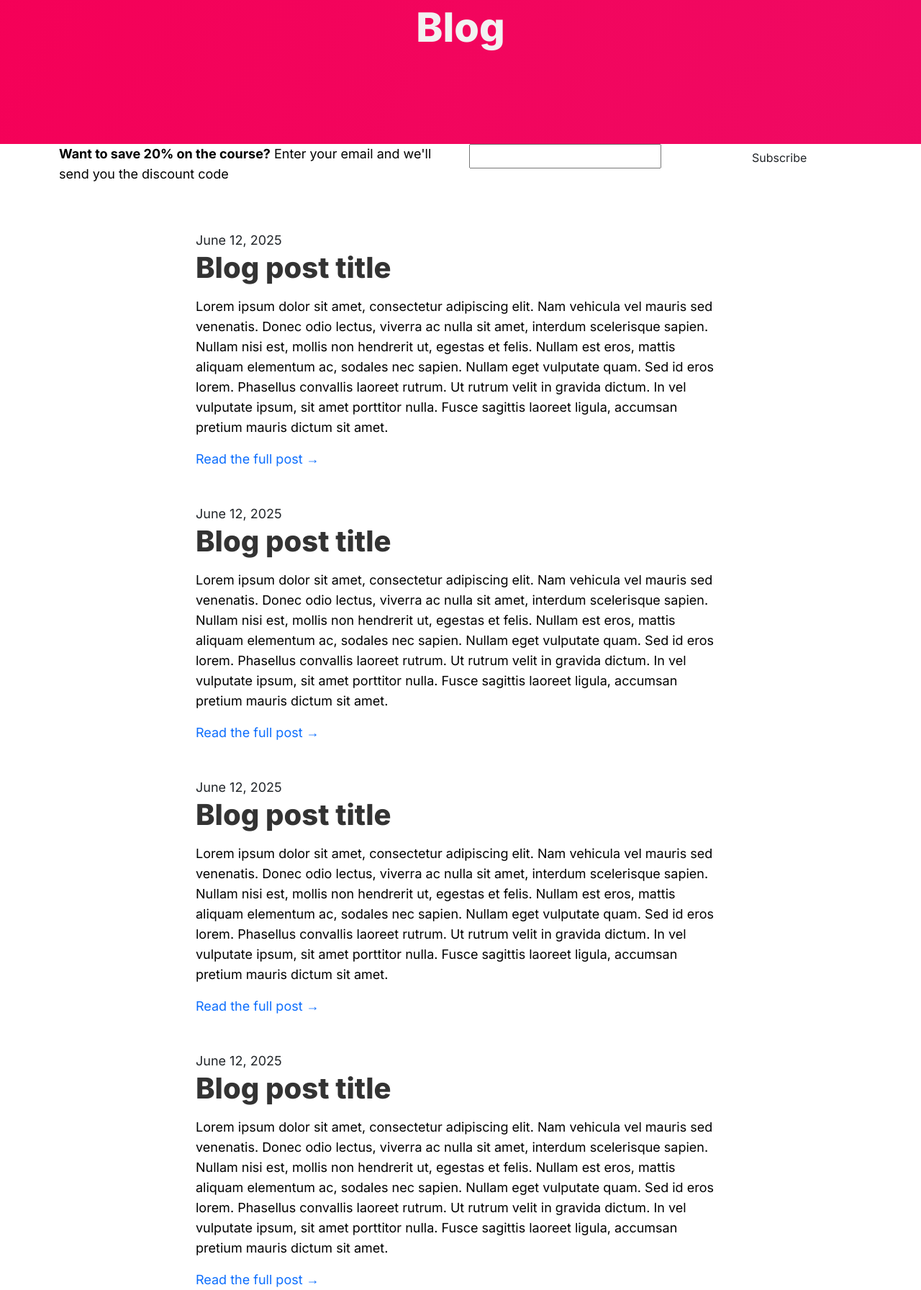
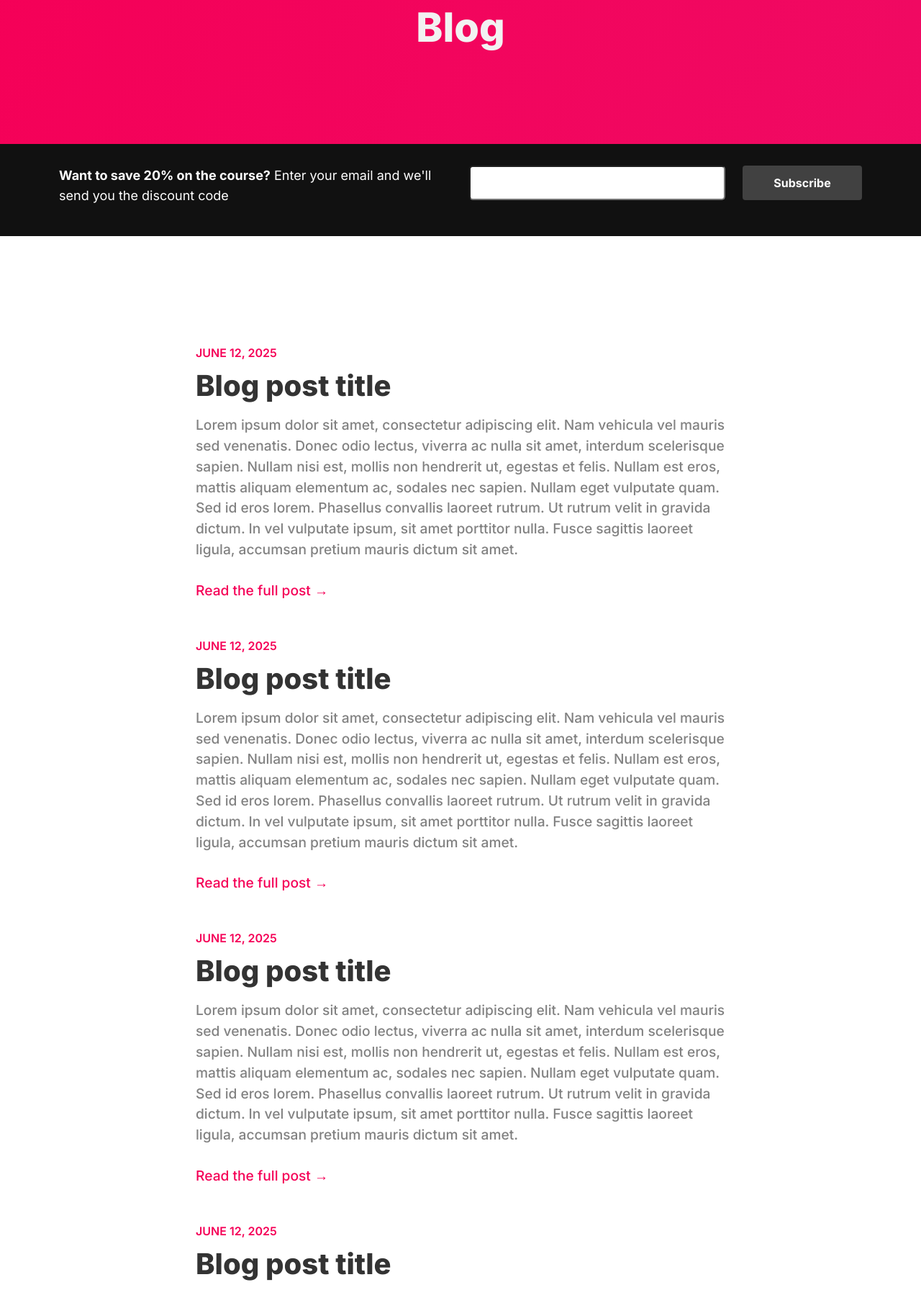
Before and after one commit to eriancari/wp-practice, a PHP site: page / in a window 1280 px wide. Shown: the part 159-1951 px from the top of the page at 72% size. Run offline with PHP 8.4, Linux system fonts and the light colour scheme; some web fonts are replaced.

Commit message:
style the subscribe bar

```diff
--- a/style.css
+++ b/style.css
@@ -5,6 +5,7 @@
     --color-green: #27ae60;
     --color-yellow: #ffda00;
     --color-red: #ef1f22;
+    --color-pink: #f50057;
     --color-dark: #333;
     --color-light: #f2f2f2;
     --transition-dur: 0.3s
@@ -35,7 +36,9 @@ a:hover {
     color: var(--color-green)
 }
 
-h1, h2, h3 {
+h1,
+h2,
+h3 {
     font-weight: 800;
 }
 
@@ -56,6 +59,58 @@ h3 {
     font-weight: 700;
 }
 
+h4 {
+    font-size: 1.2rem;
+    font-weight: 700;
+}
+
+/* Button Styles */
+.btn {
+    padding: 20px 30px;
+    display: inline-block;
+    border: none;
+    transition: var(--transition-dur);
+    margin-bottom: 20px;
+    font-weight: bold;
+}
+
+.btn:hover {
+    box-shadow: 5px 5px 20px rgba(0, 0, 0, 0.5);
+    -webkit-box-shadow: 5px 5px 20px rgba(0, 0, 0, 0.5);
+    -moz-box-shadow: 5px 5px 20px rgba(0, 0, 0, 0.5);
+}
+
+.btn.btn-primary {
+    color: #111;
+    background-color: var(--color-yellow);
+    padding: 20px 50px;
+}
+
+.btn.btn-secondary {
+    color: #fff;
+    background-color: rgba(51, 51, 51, 0.1);
+}
+
+.btn.btn-invert {
+    color: #fff;
+    padding: 12px;
+    background-color: rgba(255, 255, 255, 0.2);
+}
+
+.btn.btn-invert:hover {
+    box-shadow: 5px 5px 20px rgba(255, 255, 255, 0.2);
+    -webkit-box-shadow: 5px 5px 20px rgba(255, 255, 255, 0.2);
+    -moz-box-shadow: 5px 5px 20px rgba(255, 255, 255, 0.2);
+}
+
+/* Forms */
+
+input[type="text"] {
+    font-size: 1rem;
+    padding: 8px 5px;
+    border-radius: 5px;
+}
+
 /* TOP NAV */
 
 #top-nav {
@@ -68,7 +123,7 @@ h3 {
     margin: 0;
 }
 
-.main-menu .navigation > li {
+.main-menu .navigation>li {
     position: relative;
     float: left;
     margin-right: 35px;
@@ -84,17 +139,17 @@ h3 {
     font-weight: 600;
 }
 
-.main-menu .navigation > li:last-child {
+.main-menu .navigation>li:last-child {
     margin-right: 0;
 }
 
-.main-menu .navigation > li:hover > a,
-.main-menu .navigation > li.current > a {
+.main-menu .navigation>li:hover>a,
+.main-menu .navigation>li.current>a {
     opacity: 1;
     color: var(--color-yellow);
 }
 
-.main-menu .navigation > li > a {
+.main-menu .navigation>li>a {
     position: relative;
     display: block;
     color: #fff;
@@ -113,16 +168,16 @@ h3 {
     -o-transition: all 500ms ease;
 }
 
-.main-menu .navigation > li:hover > a::after,
-.main-menu .navigation > li.current > a::after {
+.main-menu .navigation>li:hover>a::after,
+.main-menu .navigation>li.current>a::after {
     width: 22px;
 }
 
-.main-menu .navigation > li.menu-item-has-children > a {
+.main-menu .navigation>li.menu-item-has-children>a {
     padding-right: 16px !important;
 }
 
-.main-menu .navigation > li.menu-item-has-children > a:before {
+.main-menu .navigation>li.menu-item-has-children>a:before {
     font-family: flaticon;
     content: "\f104";
     position: absolute;
@@ -132,7 +187,7 @@ h3 {
     font-weight: 800;
 }
 
-.main-menu .navigation > li > ul {
+.main-menu .navigation>li>ul {
     position: absolute;
     left: -30px;
     top: 70px;
@@ -152,17 +207,17 @@ h3 {
     box-shadow: 0px 0px 10px rgba(0, 0, 0, 0.1);
 }
 
-.main-menu .navigation > li > ul > li {
+.main-menu .navigation>li>ul>li {
     position: relative;
     width: 100%;
     border-bottom: 1px solid #f9f9f9;
 }
 
-.main-menu .navigation > li > ul > li:last-child {
+.main-menu .navigation>li>ul>li:last-child {
     border-bottom: none;
 }
 
-.main-menu .navigation > li > ul > li > a {
+.main-menu .navigation>li>ul>li>a {
     position: relative;
     display: block;
     padding: 10px 18px;
@@ -178,12 +233,12 @@ h3 {
     -o-transition: all 500ms ease;
 }
 
-.main-menu .navigation > li > ul > li:hover > a {
+.main-menu .navigation>li>ul>li:hover>a {
     color: var(--color-yellow);
     padding-left: 10px;
 }
 
-.main-menu .navigation > li > ul > li.menu-item-has-children > a:after {
+.main-menu .navigation>li>ul>li.menu-item-has-children>a:after {
     font-family: flaticon;
     content: "\f105";
     position: absolute;
@@ -201,11 +256,11 @@ h3 {
     font-weight: 800;
 }
 
-.main-menu .navigation > li > ul > li.menu-item-has-children:hover > a:after {
+.main-menu .navigation>li>ul>li.menu-item-has-children:hover>a:after {
     color: var(--color-dark);
 }
 
-.main-menu .navigation > li > ul > li > ul {
+.main-menu .navigation>li>ul>li>ul {
     position: absolute;
     left: 120%;
     top: 0%;
@@ -224,22 +279,22 @@ h3 {
     -o-transition: all var(--transition-dur) ease;
 }
 
-.main-menu .navigation > li > ul > li > ul.from-right {
+.main-menu .navigation>li>ul>li>ul.from-right {
     left: auto;
     right: 0px;
 }
 
-.main-menu .navigation > li > ul > li > ul > li {
+.main-menu .navigation>li>ul>li>ul>li {
     position: relative;
     width: 100%;
     border-bottom: 1px solid #f9f9f9;
 }
 
-.main-menu .navigation > li > ul > li > ul > li:last-child {
+.main-menu .navigation>li>ul>li>ul>li:last-child {
     border-bottom: none;
 }
 
-.main-menu .navigation > li > ul > li > ul > li > a {
+.main-menu .navigation>li>ul>li>ul>li>a {
     position: relative;
     display: block;
     padding: 10px 18px;
@@ -255,7 +310,7 @@ h3 {
     -o-transition: all 500ms ease;
 }
 
-.main-menu .navigation > li > ul > li > ul > li:hover > a {
+.main-menu .navigation>li>ul>li>ul>li:hover>a {
     color: var(--color-yellow);
     padding-left: 10px;
 }
@@ -556,3 +611,72 @@ h3 {
 .title-banner .sub-title {
     color: #f2c94c;
 }
+
+/* Subscribe Bar */
+
+.subscribe-bar {
+    background-color: #111;
+    padding: 30px 0;
+}
+
+.subscribe-bar p {
+    color: #fff;
+    margin-bottom: 0;
+}
+
+.subscribe-bar input,
+.subscribe-bar .btn {
+    width: 100%;
+    overflow: hidden;
+    display: inline-block;
+}
+
+/* Content Section */
+
+.content-area {
+    padding: 100px 0;
+}
+
+/* Post List */
+
+article.post {
+    margin: 50px 0;
+}
+
+.post .meta {
+    font-size: 16px;
+    font-weight: 600;
+    text-transform: uppercase;
+    color: var(--color-pink);
+    margin-bottom: 8px;
+}
+
+.blog .post h2 a {
+    font-size: 3rem;
+    color: #111;
+}
+
+.blog .post h2 a:hover {
+    color: var(--color-green);
+}
+
+.blog .post p {
+    font-size: 1.2rem;
+    font-weight: 500;
+    color: #828282;
+    line-height: 1.5;
+}
+
+.blog .post .read-more {
+    color: var(--color-pink);
+    font-size: 1.2rem;
+    font-weight: 500;
+    display: inline-block;
+    margin-top: 12px;
+    transition: var(--transition-dur);
+}
+
+.blog .post a.read-more:hover {
+    color: var(--color-green);
+    padding-left: 5px;
+}
```
